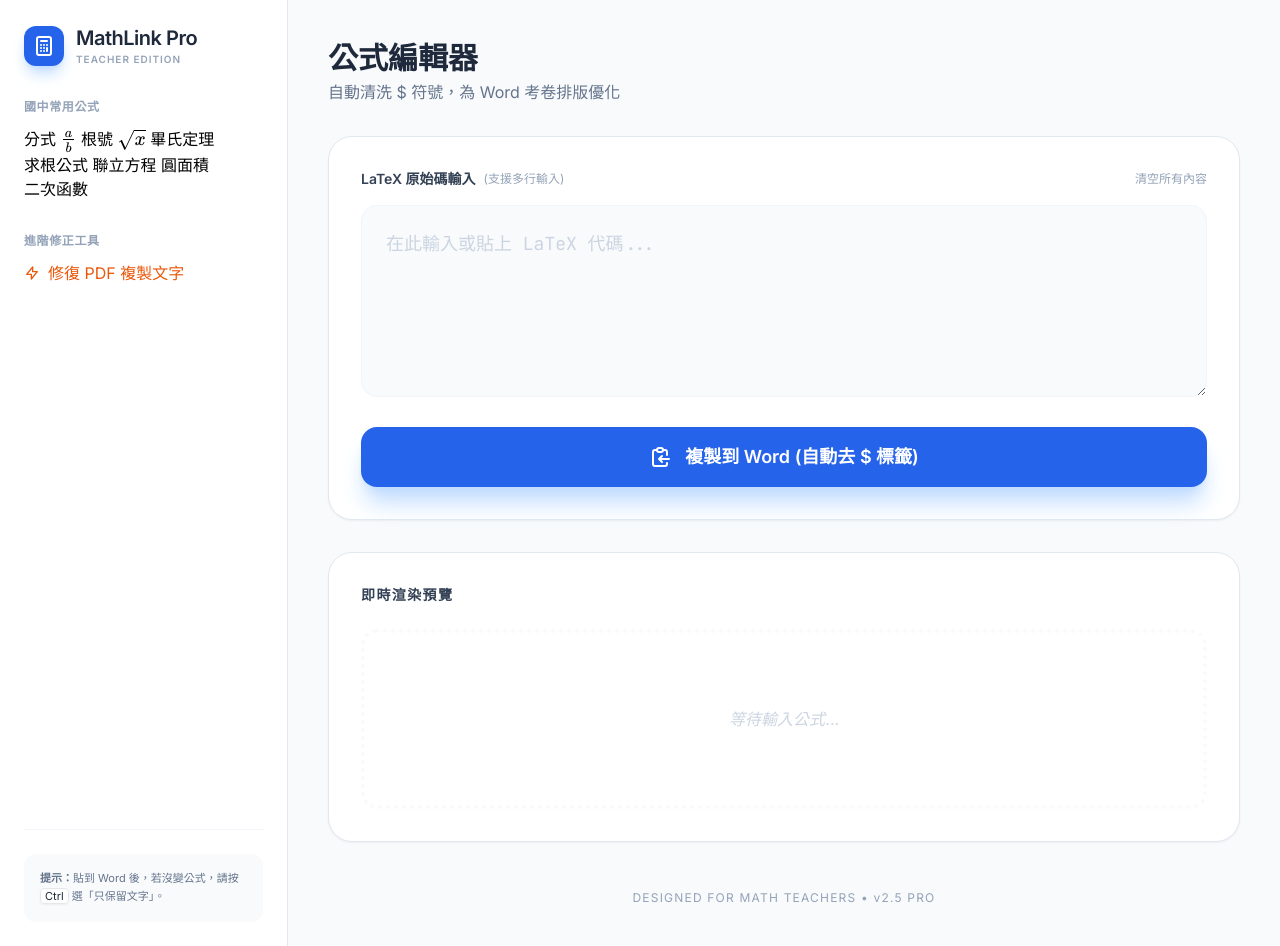
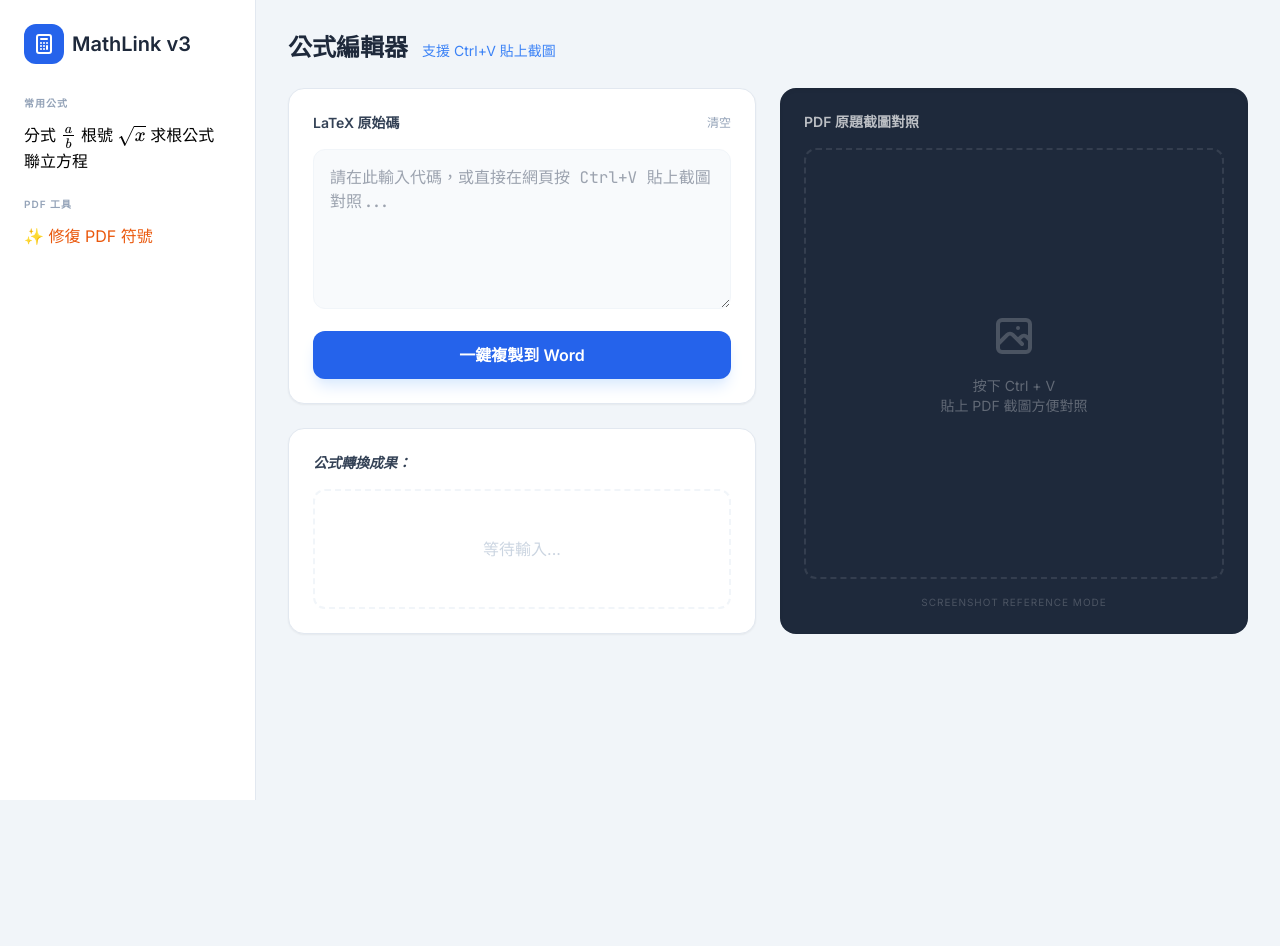
Before and after one commit to issac-sjps/MathTransfer, a plain HTML site: page index.html in a window 1280 px wide. After the commit the page ends 800 px from the top, so only its background shows below. Drawn offline with nearby package versions, Linux system fonts and the light colour scheme.

Commit message:
Update index.html

```diff
--- a/index.html
+++ b/index.html
@@ -3,202 +3,176 @@
 <head>
     <meta charset="UTF-8">
     <meta name="viewport" content="width=device-width, initial-scale=1.0">
-    <title>MathLink Pro | 老師專用數學編輯器</title>
+    <title>MathLink Pro v3 | 截圖對照版</title>
     <script src="https://cdn.tailwindcss.com"></script>
     <link href="https://fonts.googleapis.com/css2?family=Inter:wght@400;600&family=JetBrains+Mono&display=swap" rel="stylesheet">
     <script src="https://polyfill.io/v3/polyfill.min.js?features=es6"></script>
     <script id="MathJax-script" async src="https://cdn.jsdelivr.net/npm/mathjax@3/es5/tex-mml-chtml.js"></script>
 
     <style>
-        body { font-family: 'Inter', sans-serif; background-color: #f8fafc; }
+        body { font-family: 'Inter', sans-serif; background-color: #f1f5f9; }
         .code-font { font-family: 'JetBrains Mono', monospace; }
         .sidebar-item { @apply w-full text-left px-4 py-2 text-sm text-slate-600 hover:bg-blue-50 hover:text-blue-600 rounded-lg transition-all mb-1 flex items-center justify-between; }
-        #preview .mjx-chtml { font-size: 1.4em !important; }
-        /* 自定義捲軸 */
-        ::-webkit-scrollbar { width: 6px; }
-        ::-webkit-scrollbar-track { background: transparent; }
-        ::-webkit-scrollbar-thumb { background: #cbd5e1; border-radius: 10px; }
+        #preview .mjx-chtml { font-size: 1.5em !important; }
+        .drop-shadow-blue { filter: drop-shadow(0 10px 15px rgba(37, 99, 235, 0.2)); }
     </style>
 </head>
 <body class="min-h-screen">
 
     <div class="flex flex-col md:flex-row min-h-screen">
-        <aside class="w-full md:w-72 bg-white border-r border-slate-200 p-6 flex-shrink-0 flex flex-col">
-            <div class="flex items-center gap-3 mb-8">
-                <div class="bg-blue-600 text-white p-2 rounded-xl shadow-lg shadow-blue-200">
+        <aside class="w-full md:w-64 bg-white border-r border-slate-200 p-6 flex-shrink-0">
+            <div class="flex items-center gap-2 mb-8">
+                <div class="bg-blue-600 text-white p-2 rounded-xl">
                     <svg xmlns="http://www.w3.org/2000/svg" class="h-6 w-6" fill="none" viewBox="0 0 24 24" stroke="currentColor"><path stroke-linecap="round" stroke-linejoin="round" stroke-width="2" d="M9 7h6m0 10v-3m-3 3h.01M9 17h.01M9 14h.01M12 14h.01M15 11h.01M12 11h.01M9 11h.01M7 21h10a2 2 0 002-2V5a2 2 0 00-2-2H7a2 2 0 00-2 2v14a2 2 0 002 2z" /></svg>
                 </div>
-                <div>
-                    <h2 class="text-xl font-bold text-slate-800 tracking-tight">MathLink Pro</h2>
-                    <p class="text-[10px] text-slate-400 font-bold uppercase tracking-widest">Teacher Edition</p>
-                </div>
+                <h2 class="text-xl font-bold text-slate-800">MathLink v3</h2>
             </div>
 
-            <div class="flex-1 overflow-y-auto pr-2">
-                <p class="text-xs font-semibold text-slate-400 uppercase tracking-wider mb-3">國中常用公式</p>
-                <button class="sidebar-item" onclick="insertFormula('\\frac{a}{b}')">分式 <span>\(\frac{a}{b}\)</span></button>
-                <button class="sidebar-item" onclick="insertFormula('\\sqrt{x}')">根號 <span>\(\sqrt{x}\)</span></button>
-                <button class="sidebar-item" onclick="insertFormula('a^2 + b^2 = c^2')">畢氏定理</button>
-                <button class="sidebar-item" onclick="insertFormula('x = \\frac{-b \\pm \\sqrt{b^2-4ac}}{2a}')">求根公式</button>
-                <button class="sidebar-item" onclick="insertFormula('\\begin{cases} x+y=5 \\\\ x-y=1 \\end{cases}')">聯立方程</button>
-                <button class="sidebar-item" onclick="insertFormula('\\pi r^2')">圓面積</button>
-                <button class="sidebar-item" onclick="insertFormula('y = ax^2 + bx + c')">二次函數</button>
+            <nav class="space-y-6">
+                <div>
+                    <p class="text-[10px] font-bold text-slate-400 uppercase tracking-widest mb-3">常用公式</p>
+                    <button class="sidebar-item" onclick="insertFormula('\\frac{a}{b}')">分式 <span>\(\frac{a}{b}\)</span></button>
+                    <button class="sidebar-item" onclick="insertFormula('\\sqrt{x}')">根號 <span>\(\sqrt{x}\)</span></button>
+                    <button class="sidebar-item" onclick="insertFormula('x = \\frac{-b \\pm \\sqrt{b^2-4ac}}{2a}')">求根公式</button>
+                    <button class="sidebar-item" onclick="insertFormula('\\begin{cases} x+y=5 \\\\ x-y=1 \\end{cases}')">聯立方程</button>
+                </div>
 
-                <p class="text-xs font-semibold text-slate-400 uppercase tracking-wider mt-8 mb-3">進階修正工具</p>
-                <button class="sidebar-item text-orange-600 hover:bg-orange-50 group" onclick="fixPdfText()">
-                    <span class="flex items-center gap-2">
-                        <svg xmlns="http://www.w3.org/2000/svg" class="h-4 w-4" fill="none" viewBox="0 0 24 24" stroke="currentColor"><path stroke-linecap="round" stroke-linejoin="round" stroke-width="2" d="M13 10V3L4 14h7v7l9-11h-7z" /></svg>
-                        修復 PDF 複製文字
-                    </span>
-                </button>
-            </div>
-
-            <div class="mt-6 pt-6 border-t border-slate-100">
-                <div class="bg-slate-50 rounded-xl p-4 text-[11px] text-slate-500 leading-relaxed">
-                    <strong>提示：</strong>貼到 Word 後，若沒變公式，請按 <span class="bg-white border px-1 rounded shadow-sm text-slate-800">Ctrl</span> 選「只保留文字」。
+                <div>
+                    <p class="text-[10px] font-bold text-slate-400 uppercase tracking-widest mb-3">PDF 工具</p>
+                    <button class="sidebar-item text-orange-600 hover:bg-orange-50" onclick="fixPdfText()">✨ 修復 PDF 符號</button>
                 </div>
-            </div>
+            </nav>
         </aside>
 
-        <main class="flex-1 p-6 md:p-10 flex flex-col max-w-5xl mx-auto w-full">
-            <header class="mb-8 flex justify-between items-end">
-                <div>
-                    <h1 class="text-3xl font-bold text-slate-800">公式編輯器</h1>
-                    <p class="text-slate-500 mt-1">自動清洗 $ 符號，為 Word 考卷排版優化</p>
-                </div>
-                <div id="copyStatus" class="bg-green-500 text-white px-6 py-2 rounded-full text-sm font-bold opacity-0 transition-all shadow-lg shadow-green-100">
-                    ✓ 已成功複製 MathML
-                </div>
+        <main class="flex-1 p-6 md:p-8">
+            <header class="mb-6 flex justify-between items-center">
+                <h1 class="text-2xl font-bold text-slate-800">公式編輯器 <span class="text-blue-500 font-normal text-sm ml-2">支援 Ctrl+V 貼上截圖</span></h1>
+                <div id="copyStatus" class="bg-green-500 text-white px-4 py-1.5 rounded-full text-sm font-bold opacity-0 transition-opacity">已成功複製！</div>
             </header>
 
-            <div class="grid grid-cols-1 gap-8 flex-1">
-                <div class="bg-white rounded-3xl shadow-sm border border-slate-200 p-8">
-                    <div class="flex justify-between items-center mb-4">
-                        <label class="text-sm font-bold text-slate-700 flex items-center gap-2">
-                            LaTeX 原始碼輸入
-                            <span class="font-normal text-slate-400 text-xs">(支援多行輸入)</span>
-                        </label>
-                        <button onclick="clearAll()" class="text-xs text-slate-400 hover:text-red-500 transition-colors">清空所有內容</button>
+            <div class="grid grid-cols-1 lg:grid-cols-2 gap-6">
+                <div class="space-y-6">
+                    <div class="bg-white rounded-2xl shadow-sm border border-slate-200 p-6">
+                        <div class="flex justify-between items-center mb-4">
+                            <label class="text-sm font-bold text-slate-700">LaTeX 原始碼</label>
+                            <button onclick="clearAll()" class="text-xs text-slate-400 hover:text-red-500">清空</button>
+                        </div>
+                        <textarea id="input"
+                            class="w-full h-40 p-4 bg-slate-50 border border-slate-100 rounded-xl focus:ring-4 focus:ring-blue-100 outline-none transition-all code-font text-base"
+                            placeholder="請在此輸入代碼，或直接在網頁按 Ctrl+V 貼上截圖對照..."
+                            oninput="autoConvert()"></textarea>
+
+                        <button onclick="copyToWord()" class="w-full mt-4 bg-blue-600 hover:bg-blue-700 text-white font-bold py-3 rounded-xl shadow-lg shadow-blue-100 transition-all flex items-center justify-center gap-2">
+                            一鍵複製到 Word
+                        </button>
                     </div>
-                    <textarea id="input"
-                        class="w-full h-48 p-6 bg-slate-50 border border-slate-100 rounded-2xl focus:ring-4 focus:ring-blue-100 focus:bg-white outline-none transition-all code-font text-lg text-slate-700 placeholder:text-slate-300"
-                        placeholder="在此輸入或貼上 LaTeX 代碼..."
-                        oninput="autoConvert()"></textarea>
 
-                    <div class="mt-6">
-                        <button onclick="copyToWord()" class="w-full bg-blue-600 hover:bg-blue-700 text-white font-bold py-4 px-8 rounded-2xl shadow-xl shadow-blue-200 transition-all transform active:scale-[0.98] flex items-center justify-center gap-3 text-lg">
-                            <svg xmlns="http://www.w3.org/2000/svg" class="h-6 w-6" fill="none" viewBox="0 0 24 24" stroke="currentColor"><path stroke-linecap="round" stroke-linejoin="round" stroke-width="2" d="M8 5H6a2 2 0 00-2 2v12a2 2 0 002 2h10a2 2 0 002-2v-1M8 5a2 2 0 002 2h2a2 2 0 002-2M8 5a2 2 0 012-2h2a2 2 0 012 2m0 0h2a2 2 0 012 2v3m2 4H10m0 0l3-3m-3 3l3 3" /></svg>
-                            複製到 Word (自動去 $ 標籤)
-                        </button>
+                    <div class="bg-white rounded-2xl shadow-sm border border-slate-200 p-6">
+                        <label class="text-sm font-bold text-slate-700 block mb-4 italic text-blue-600">公式轉換成果：</label>
+                        <div id="preview" class="w-full min-h-[120px] flex items-center justify-center border-2 border-dashed border-slate-100 rounded-xl p-4 overflow-x-auto bg-white">
+                            <span class="text-slate-300">等待輸入...</span>
+                        </div>
                     </div>
                 </div>
 
-                <div class="bg-white rounded-3xl shadow-sm border border-slate-200 p-8">
-                    <label class="text-sm font-bold text-slate-700 block mb-6 uppercase tracking-widest">即時渲染預覽</label>
-                    <div id="preview" class="w-full min-h-[180px] flex items-center justify-center border-4 border-dotted border-slate-50 rounded-2xl overflow-x-auto p-6 bg-white">
-                        <span class="text-slate-300 italic">等待輸入公式...</span>
+                <div class="bg-slate-800 rounded-2xl p-6 shadow-inner relative flex flex-col min-h-[400px]">
+                    <div class="flex justify-between items-center mb-4">
+                        <label class="text-sm font-bold text-white/70">PDF 原題截圖對照</label>
+                        <button onclick="clearImage()" id="clearImgBtn" class="hidden text-xs text-white/40 hover:text-white underline">清除圖片</button>
                     </div>
+
+                    <div id="screenshotContainer" class="flex-1 flex items-center justify-center border-2 border-white/10 border-dashed rounded-xl overflow-hidden relative">
+                        <div id="pastedImagePlaceholder" class="text-center p-8">
+                            <svg xmlns="http://www.w3.org/2000/svg" class="h-12 w-12 text-white/20 mx-auto mb-4" fill="none" viewBox="0 0 24 24" stroke="currentColor"><path stroke-linecap="round" stroke-linejoin="round" stroke-width="2" d="M4 16l4.586-4.586a2 2 0 012.828 0L16 16m-2-2l1.586-1.586a2 2 0 012.828 0L20 14m-6-6h.01M6 20h12a2 2 0 002-2V6a2 2 0 00-2-2H6a2 2 0 00-2 2v12a2 2 0 002 2z" /></svg>
+                            <p class="text-white/30 text-sm">按下 Ctrl + V<br>貼上 PDF 截圖方便對照</p>
+                        </div>
+                        <img id="pastedImage" class="hidden max-w-full max-h-full object-contain" />
+                    </div>
+                    <p class="text-white/20 text-[10px] mt-4 text-center tracking-widest uppercase">Screenshot Reference Mode</p>
                 </div>
             </div>
-
-            <footer class="mt-12 text-center">
-                <p class="text-slate-400 text-xs tracking-widest font-medium">DESIGNED FOR MATH TEACHERS • v2.5 PRO</p>
-            </footer>
         </main>
     </div>
 
     <script>
-        let timer;
         const inputArea = document.getElementById('input');
         const previewArea = document.getElementById('preview');
-        const statusMsg = document.getElementById('copyStatus');
+        const pastedImage = document.getElementById('pastedImage');
+        const placeholder = document.getElementById('pastedImagePlaceholder');
+        const clearImgBtn = document.getElementById('clearImgBtn');
 
-        // 清洗邏輯：移除字首與字尾的 $ 或 $$
-        function cleanLatex(text) {
-            return text.trim()
-                       .replace(/^\$\$+|\$\$+$/g, '') // 移除頭尾 $$
-                       .replace(/^\$+|\$+$/g, '')     // 移除頭尾 $
-                       .trim();
+        // 監聽貼上事件 (圖片偵測)
+        document.addEventListener('paste', function (e) {
+            const items = e.clipboardData.items;
+            for (let i = 0; i < items.length; i++) {
+                if (items[i].type.indexOf('image') !== -1) {
+                    const blob = items[i].getAsFile();
+                    const imageURL = URL.createObjectURL(blob);
+
+                    pastedImage.src = imageURL;
+                    pastedImage.classList.remove('hidden');
+                    placeholder.classList.add('hidden');
+                    clearImgBtn.classList.remove('hidden');
+                }
+            }
+        });
+
+        function clearImage() {
+            pastedImage.src = '';
+            pastedImage.classList.add('hidden');
+            placeholder.classList.remove('hidden');
+            clearImgBtn.classList.add('hidden');
         }
 
-        // 自動預覽邏輯
+        // 自動去背 & 預覽邏輯
+        function cleanLatex(text) {
+            return text.trim().replace(/^\$\$+|\$\$+$/g, '').replace(/^\$+|\$+$/g, '').trim();
+        }
+
+        let timer;
         function autoConvert() {
             clearTimeout(timer);
             timer = setTimeout(() => {
-                let text = inputArea.value.trim();
-                text = cleanLatex(text);
-
+                let text = cleanLatex(inputArea.value);
                 if (!text) {
-                    previewArea.innerHTML = '<span class="text-slate-300 italic">等待輸入公式...</span>';
+                    previewArea.innerHTML = '<span class="text-slate-300">等待輸入...</span>';
                     return;
                 }
-
-                // 渲染預覽
                 previewArea.innerHTML = '$$' + text + '$$';
-                if (window.MathJax) {
-                    MathJax.typesetPromise();
-                }
+                MathJax.typesetPromise();
             }, 250);
         }
 
-        // 插入公式模板
+        // 複製到 Word (MathML)
+        function copyToWord() {
+            let text = cleanLatex(inputArea.value);
+            if (!text) return;
+            try {
+                const mml = MathJax.tex2mml(text);
+                navigator.clipboard.writeText(mml).then(() => {
+                    const status = document.getElementById('copyStatus');
+                    status.style.opacity = '1';
+                    setTimeout(() => { status.style.opacity = '0'; }, 2000);
+                });
+            } catch (err) { alert('語法錯誤！'); }
+        }
+
         function insertFormula(latex) {
             const start = inputArea.selectionStart;
             const end = inputArea.selectionEnd;
-            const text = inputArea.value;
-            inputArea.value = text.substring(0, start) + latex + text.substring(end);
+            inputArea.value = inputArea.value.substring(0, start) + latex + inputArea.value.substring(end);
             inputArea.focus();
             autoConvert();
         }
 
-        // 核心：修復從 PDF 複製出來的殘缺根號與符號
         function fixPdfText() {
             let text = inputArea.value;
-            // 基礎正則替換
-            text = text.replace(/√/g, '\\sqrt{') // 將勾勾符號轉為 LaTeX 根號開頭
-                       .replace(/±/g, '\\pm ')
-                       .replace(/π/g, '\\pi ')
-                       .replace(/×/g, '\\times ')
-                       .replace(/÷/g, '\\div ');
-
+            text = text.replace(/√/g, '\\sqrt{').replace(/±/g, '\\pm ').replace(/π/g, '\\pi ');
             inputArea.value = text;
             autoConvert();
-            alert('已執行基礎符號修復。請檢查根號是否需要手動補上右括號 "}"');
         }
 
-        // 核心：轉換並複製
-        function copyToWord() {
-            let text = inputArea.value.trim();
-            if (!text) return;
-
-            // 1. 清洗符號
-            text = cleanLatex(text);
-
-            try {
-                // 2. 將 LaTeX 轉為 MathML (Word 唯一能原生讀取的公式格式)
-                const mml = MathJax.tex2mml(text);
-
-                // 3. 寫入剪貼簿
-                navigator.clipboard.writeText(mml).then(() => {
-                    statusMsg.style.opacity = '1';
-                    statusMsg.style.transform = 'translateY(0)';
-                    setTimeout(() => {
-                        statusMsg.style.opacity = '0';
-                        statusMsg.style.transform = 'translateY(10px)';
-                    }, 3000);
-                });
-            } catch (err) {
-                alert('轉換錯誤：請檢查 LaTeX 語法是否有誤（例如括號沒對齊）。');
-                console.error(err);
-            }
-        }
-
-        function clearAll() {
-            if(confirm('確定要清空所有內容嗎？')) {
-                inputArea.value = '';
-                autoConvert();
-            }
-        }
+        function clearAll() { inputArea.value = ''; autoConvert(); }
     </script>
 </body>
 </html>
```
